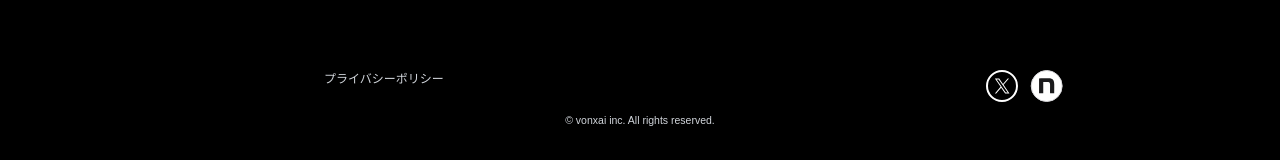
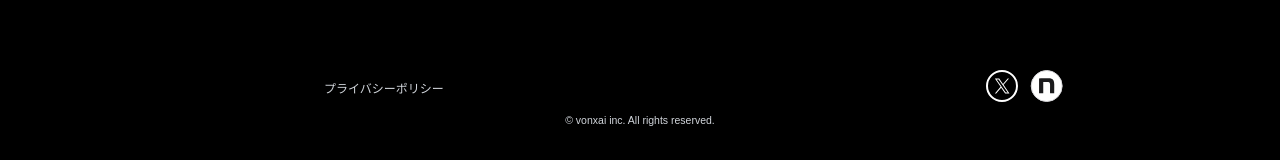
Before and after one commit to vonxai/vonxai.co.jp, a Gatsby site: page / in a window 1280 px wide. Shown: the part 864-1024 px from the top of the page. Built offline with nearby package versions, Linux system fonts and the light colour scheme; Gatsby itself is replaced by a stand-in of ours.

Commit message:
フッター微調整

```diff
--- a/src/components/organisms/Footer.tsx
+++ b/src/components/organisms/Footer.tsx
@@ -6,7 +6,7 @@ export const Footer = (props) => {
   return (
     <footer {...props}>
       <div className="flex md:flex-col mb-2 md:mb-4">
-        <ul className="w-3/5 md:w-full">
+        <ul className="w-3/5 md:w-full flex items-center justify-around">
           <li>
             <a href="/privacy">プライバシーポリシー</a>
           </li>
```
